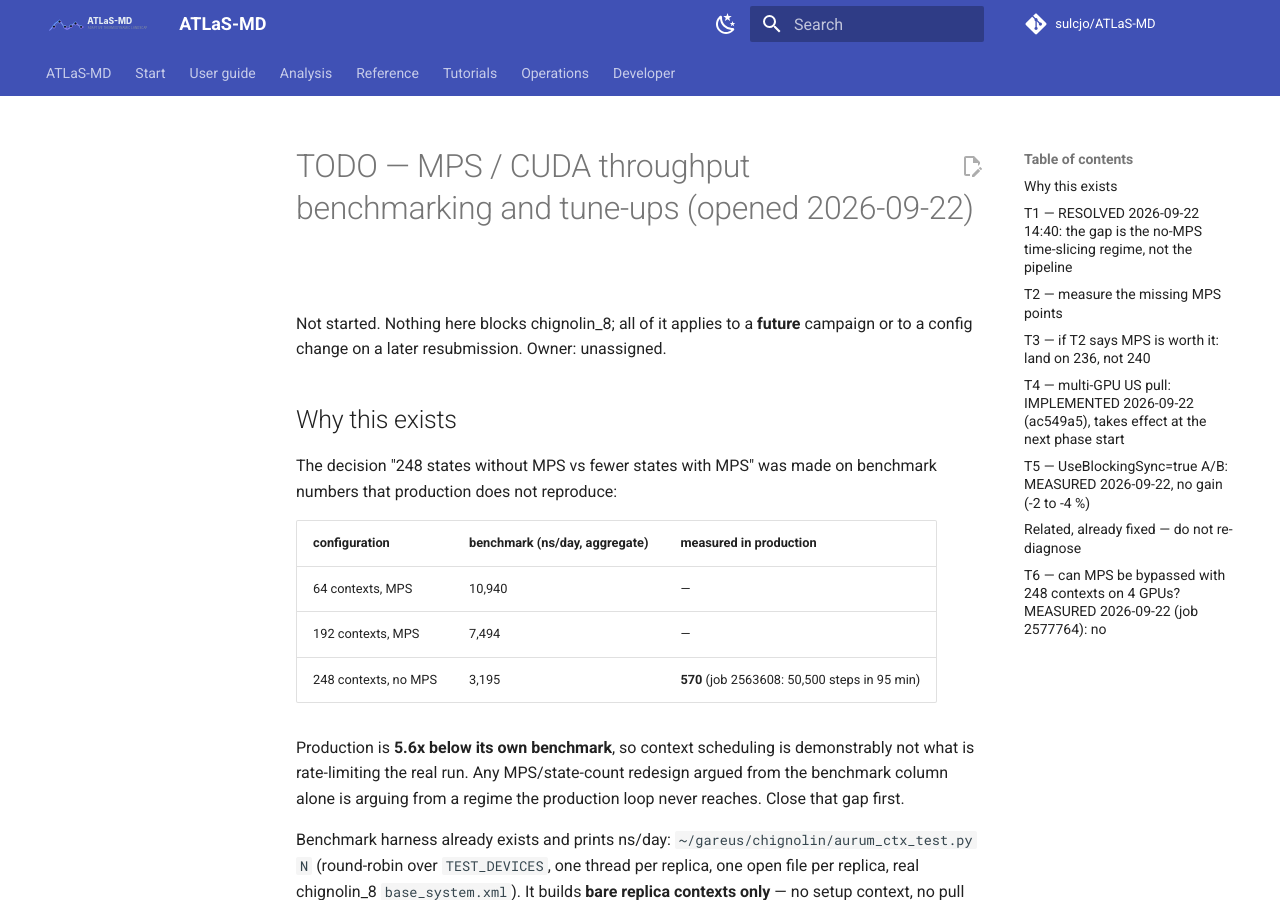
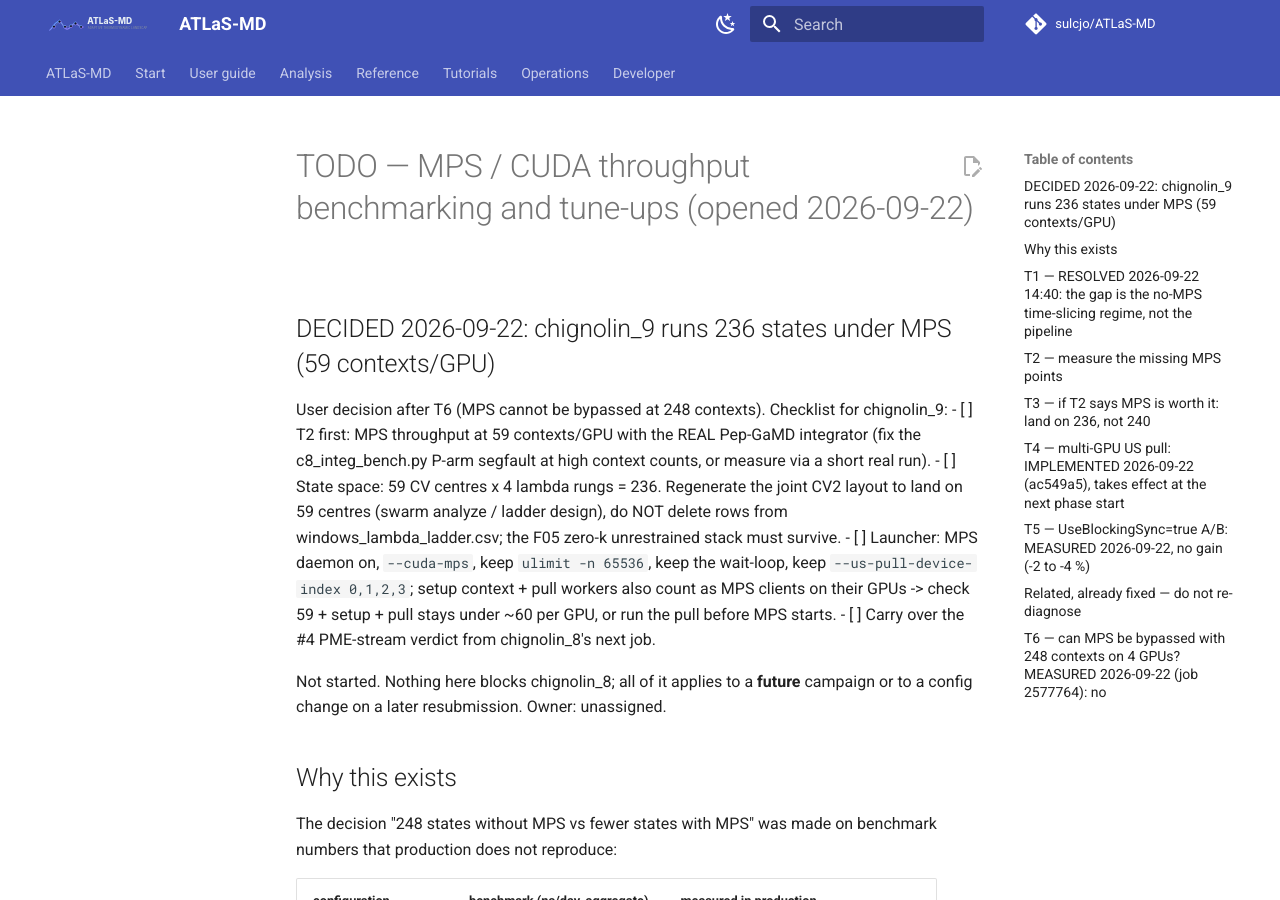
Before and after one commit to sulcjo/ATLaS-MD, an MkDocs documentation site: the page built from docs/atlas-md/developer/gpu-throughput-benchmark-todo.md, in a window 1280 px wide and 900 px high. Built offline with MkDocs 1.6.1 and Material for MkDocs 9.7.7, drawn with Linux system fonts in a browser that asks for light colours; comment, search, counter and statistics services are not loaded.

Commit message:
docs(chignolin_9): record the 236-state MPS decision and its checklist
Co-Authored-By: Claude Opus 5.5 (1M context) <noreply@anthropic.com>
Claude-Session: https://claude.ai/code/session_01Q18y6iQis1EjQq7BsWvFeS

```diff
--- a/docs/atlas-md/developer/gpu-throughput-benchmark-todo.md
+++ b/docs/atlas-md/developer/gpu-throughput-benchmark-todo.md
@@ -1,4 +1,17 @@
 # TODO — MPS / CUDA throughput benchmarking and tune-ups (opened 2026-09-22)
+
+## DECIDED 2026-09-22: chignolin_9 runs 236 states under MPS (59 contexts/GPU)
+
+User decision after T6 (MPS cannot be bypassed at 248 contexts). Checklist for chignolin_9:
+- [ ] T2 first: MPS throughput at 59 contexts/GPU with the REAL Pep-GaMD integrator (fix the
+      c8_integ_bench.py P-arm segfault at high context counts, or measure via a short real run).
+- [ ] State space: 59 CV centres x 4 lambda rungs = 236. Regenerate the joint CV2 layout to land on
+      59 centres (swarm analyze / ladder design), do NOT delete rows from windows_lambda_ladder.csv;
+      the F05 zero-k unrestrained stack must survive.
+- [ ] Launcher: MPS daemon on, `--cuda-mps`, keep `ulimit -n 65536`, keep the wait-loop, keep
+      `--us-pull-device-index 0,1,2,3`; setup context + pull workers also count as MPS clients on
+      their GPUs -> check 59 + setup + pull stays under ~60 per GPU, or run the pull before MPS starts.
+- [ ] Carry over the #4 PME-stream verdict from chignolin_8's next job.
 
 Not started. Nothing here blocks chignolin_8; all of it applies to a **future** campaign or to a
 config change on a later resubmission. Owner: unassigned.
```
